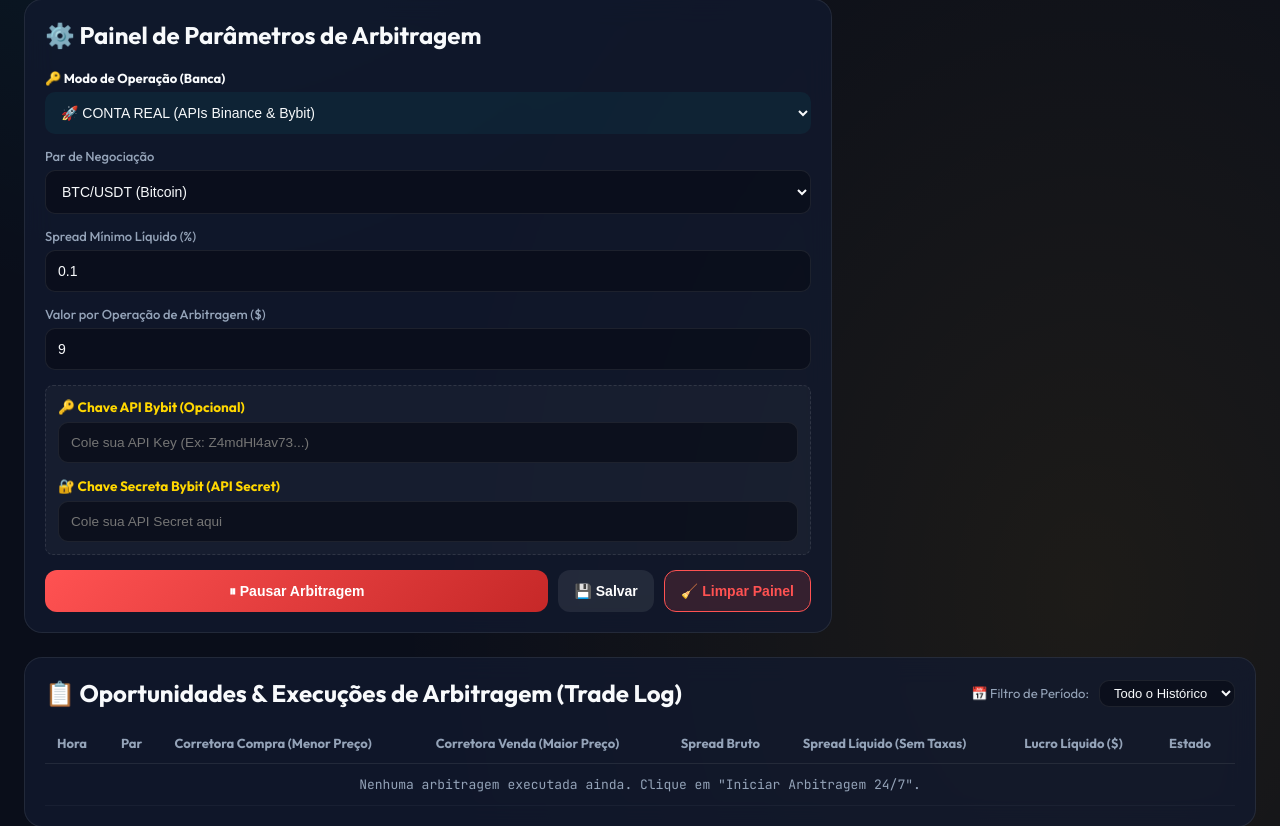
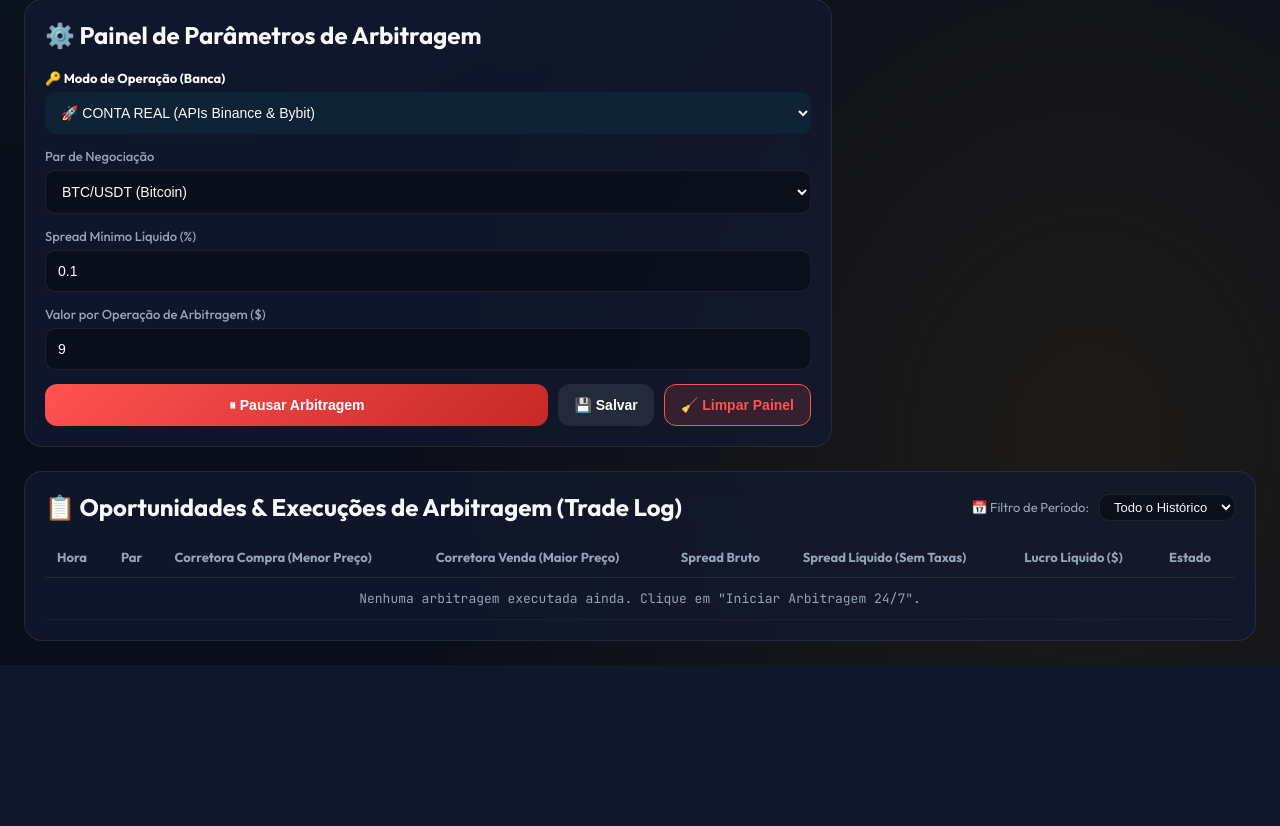
Before and after one commit to 116141/Projetos_Bots, a Flask app: page / in a window 1280 px wide. Shown: the part 857-1683 px from the top of the page. After the commit the page ends 1522 px from the top, so only its background shows below. Run offline with Flask 3, Linux system fonts and the light colour scheme; data that the repository does not hold is empty.

Commit message:
style: remover campos de API key do formulario do painel mantendo as credenciais 100% integradas via variaveis de ambiente do Render

```diff
--- a/projects/bot_03_arbitragem_crypto/static/js/app.js
+++ b/projects/bot_03_arbitragem_crypto/static/js/app.js
@@ -150,9 +150,7 @@ async function saveConfig(e) {
         trading_mode: document.getElementById('selectTradingMode').value,
         symbol: document.getElementById('selectSymbol').value,
         min_spread: parseFloat(document.getElementById('inputMinSpread').value),
-        trade_amount: parseFloat(document.getElementById('inputTradeAmount').value),
-        bybit_api_key: document.getElementById('inputBybitApiKey')?.value || '',
-        bybit_secret_key: document.getElementById('inputBybitSecretKey')?.value || ''
+        trade_amount: parseFloat(document.getElementById('inputTradeAmount').value)
     };
 
     await fetch('/api/config', {
--- a/projects/bot_03_arbitragem_crypto/templates/index.html
+++ b/projects/bot_03_arbitragem_crypto/templates/index.html
@@ -99,13 +99,6 @@
           <input type="number" class="form-control" id="inputTradeAmount" value="9" min="1" step="1">
         </div>
 
-        <div class="form-group" style="background: rgba(255,255,255,0.03); padding: 12px; border-radius: 8px; border: 1px dashed rgba(255,255,255,0.1); margin-top: 15px; margin-bottom: 15px;">
-          <label style="color: #ffd700; font-size: 0.85rem; font-weight: bold;">🔑 Chave API Bybit (Opcional)</label>
-          <input type="text" class="form-control" id="inputBybitApiKey" placeholder="Cole sua API Key (Ex: Z4mdHl4av73...)" style="margin-bottom: 8px; font-size: 0.85rem;">
-          <label style="color: #ffd700; font-size: 0.85rem; font-weight: bold;">🔐 Chave Secreta Bybit (API Secret)</label>
-          <input type="password" class="form-control" id="inputBybitSecretKey" placeholder="Cole sua API Secret aqui" style="font-size: 0.85rem;">
-        </div>
-
         <div style="display: flex; gap: 10px; margin-top: 10px; flex-wrap: wrap;">
           <button type="button" class="btn btn-primary" id="btnToggleBot" style="flex: 1;">
             ▶ Iniciar Arbitragem 24/7
```
